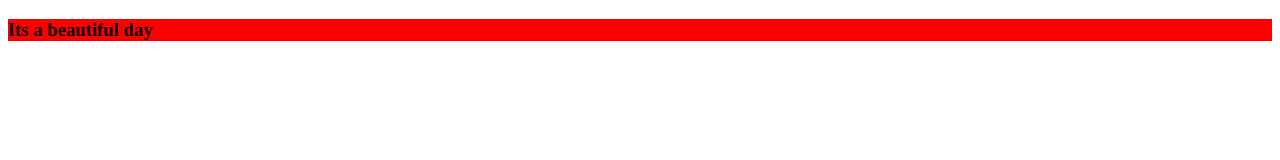
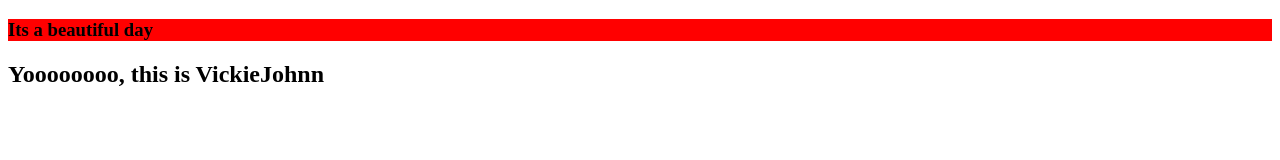
Before and after one commit to just-jinad/First, a plain HTML site: page index.html in a window 1280 px wide. Drawn offline with Linux system fonts and the light colour scheme.

Commit message:
I added h2

```diff
--- a/index.html
+++ b/index.html
@@ -8,5 +8,6 @@
 </head>
 <body>
     <h3 style="background-color: red;">Its a beautiful day</h3>
+    <h2>Yoooooooo, this is VickieJohnn</h2>
 </body>
 </html>
```
